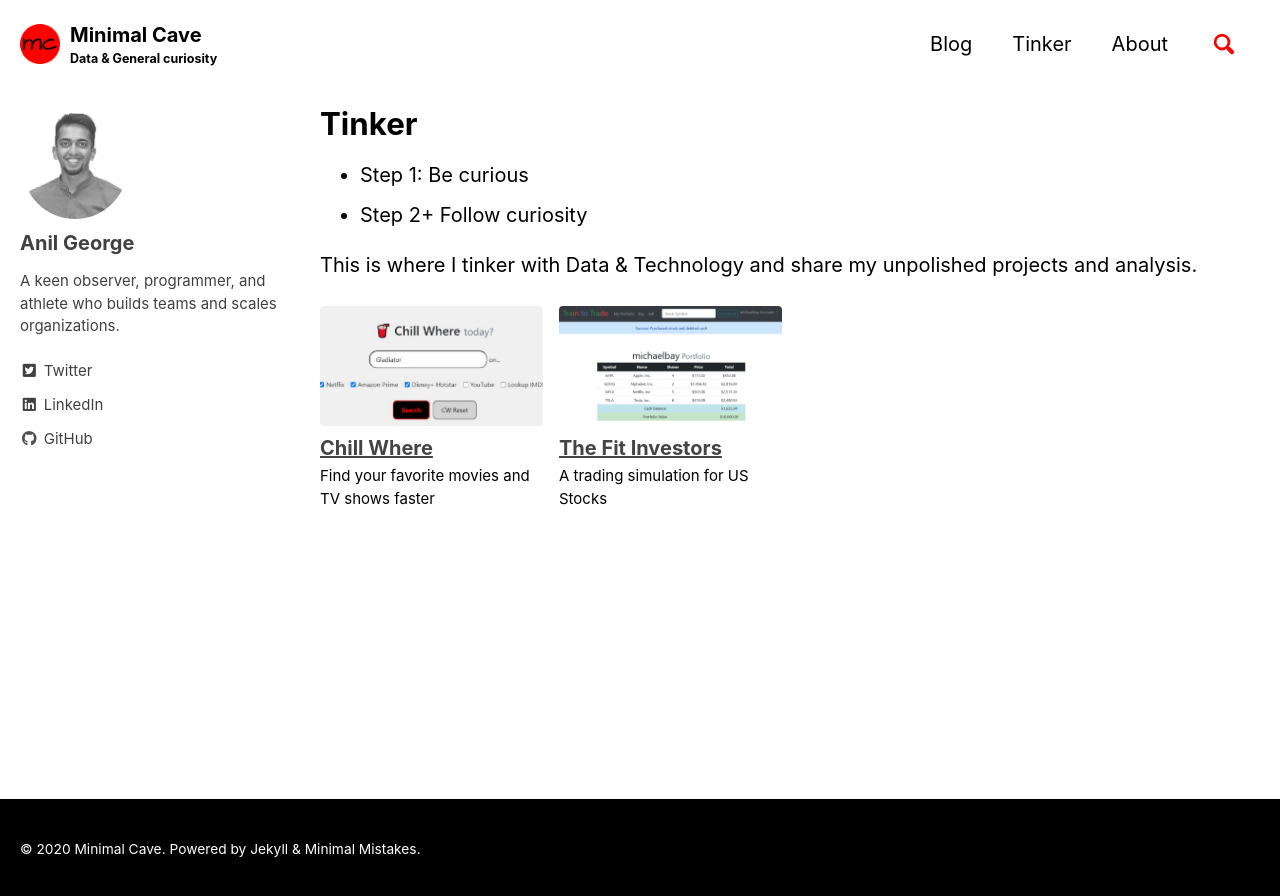
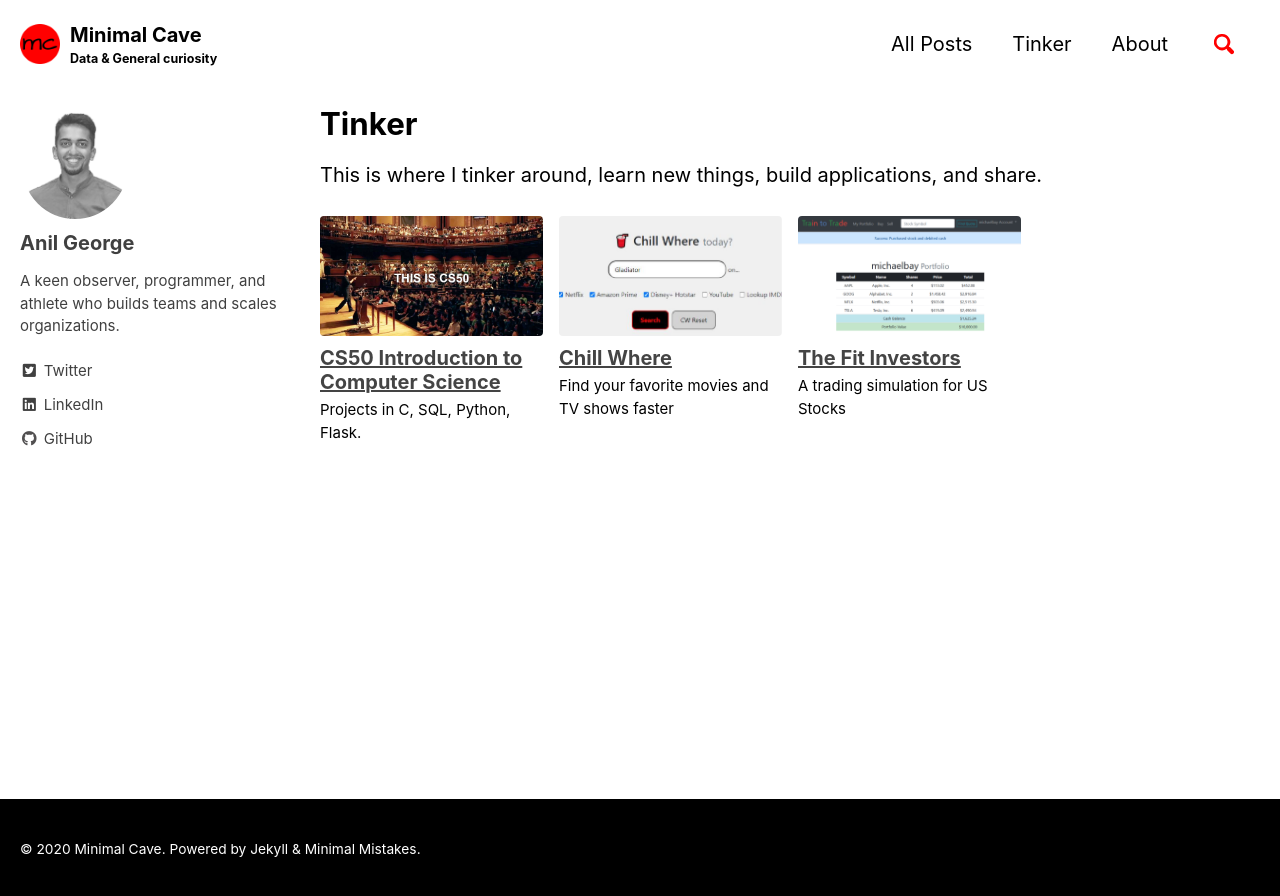
Before and after one commit to anilgeorge04/anilgeorge04.github.io, a Jekyll site: the page built from _pages/tinker.md, in a window 1280 px wide. Shown: the top 896 px of the page. Built offline with Jekyll 4.4.1, drawn with Linux system fonts in a browser that asks for light colours; cached includes are drawn as plain includes.

Commit message:
reorganize blog posts by categories

```diff
--- a/_data/navigation.yml
+++ b/_data/navigation.yml
@@ -2,8 +2,8 @@
 main:
   # - title: "Open Learn India"
   #   url: "https://openlearnindia.org"
-  - title: "Blog"
-    url: /blog/
+  - title: "All Posts"
+    url: /all/
   - title: "Tinker"
     url: /tinker/
   - title: "About"
--- a/_pages/tinker.md
+++ b/_pages/tinker.md
@@ -6,7 +6,4 @@
 entries_layout: grid
 classes: wide
 ---
-- Step 1: Be curious
-- Step 2+ Follow curiosity
-
-This is where I tinker with Data & Technology and share my unpolished projects and analysis.
+This is where I tinker around, learn new things, build applications, and share.
```
Also changed, not shown: _pages/about.md (+2 -1 lines), _pages/all.md (added, +8 -0 lines), _pages/blog.md (deleted, +0 -6 lines), _posts/2020-09-30-CS50-Introduction-to-Computer-Science.md (deleted, +0 -10 lines), _tinker/CS50.md (added, +11 -0 lines), _tinker/chill-where.md (+1 -1 lines), _tinker/the-fit-investors.md (+1 -1 lines), business/_posts/2020-07-01-Analyze-Playstore.md (renamed from _posts/2020-07-01-Analyze-Playstore.md, +1 -1 lines), education/_posts/2020-10-20-test-educate.md (added, +4 -0 lines).
